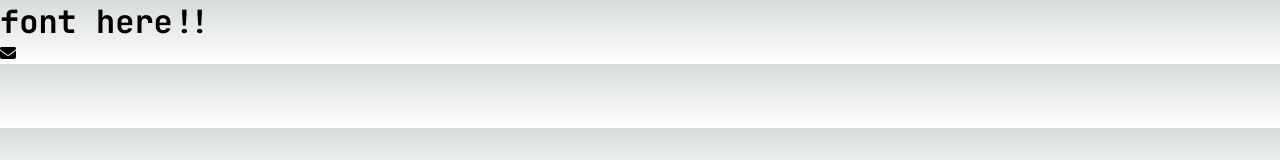
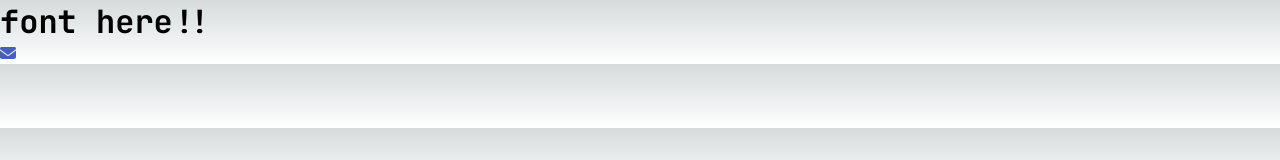
Before and after one commit to BlueFish01/CloudDevProject-FE, a Next.js app in the folder cloud-dev-project/: page / in a window 1280 px wide. Shown: the top 160 px of the page. Built offline with nearby package versions, Linux system fonts and the light colour scheme.

Commit message:
add COLORS constants

```diff
--- a/cloud-dev-project/src/app/page.tsx
+++ b/cloud-dev-project/src/app/page.tsx
@@ -1,11 +1,12 @@
 import { FontAwesomeIcon } from "@fortawesome/react-fontawesome";
 import { faEnvelope } from "@fortawesome/free-solid-svg-icons";
+import { COLORS } from '@/constants';
 
 function page() {
   return (
     <div>
       <h1>font here!!</h1>
-      <FontAwesomeIcon icon={faEnvelope} />
+      <FontAwesomeIcon icon={faEnvelope} style={{color: COLORS.PRIMARY}}/>
     </div>
   );
 }
--- /dev/null
+++ b/cloud-dev-project/src/constants/colors.ts
@@ -0,0 +1,9 @@
+export enum COLORS {
+    PRIMARY = '#4760B7',
+    PRIMARY_DARK = '#285EC8',
+    PRIMARY_LIGHT = '#AECEF1',
+    SECONDARY = '#7294DF',
+    DANGER= '#E8515A',
+    LIGHT_GRAY = '#EAEBEF',
+    DARK_GRAY = '#D9D9D9',
+};
--- /dev/null
+++ b/cloud-dev-project/src/constants/index.ts
@@ -0,0 +1 @@
+export * from './colors';
```
